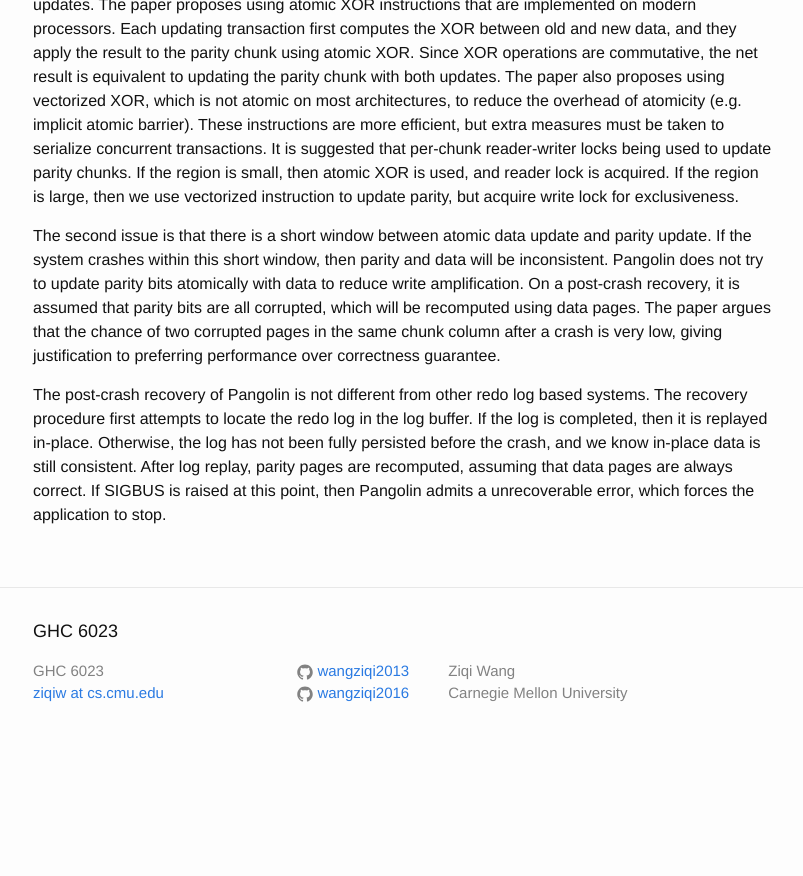
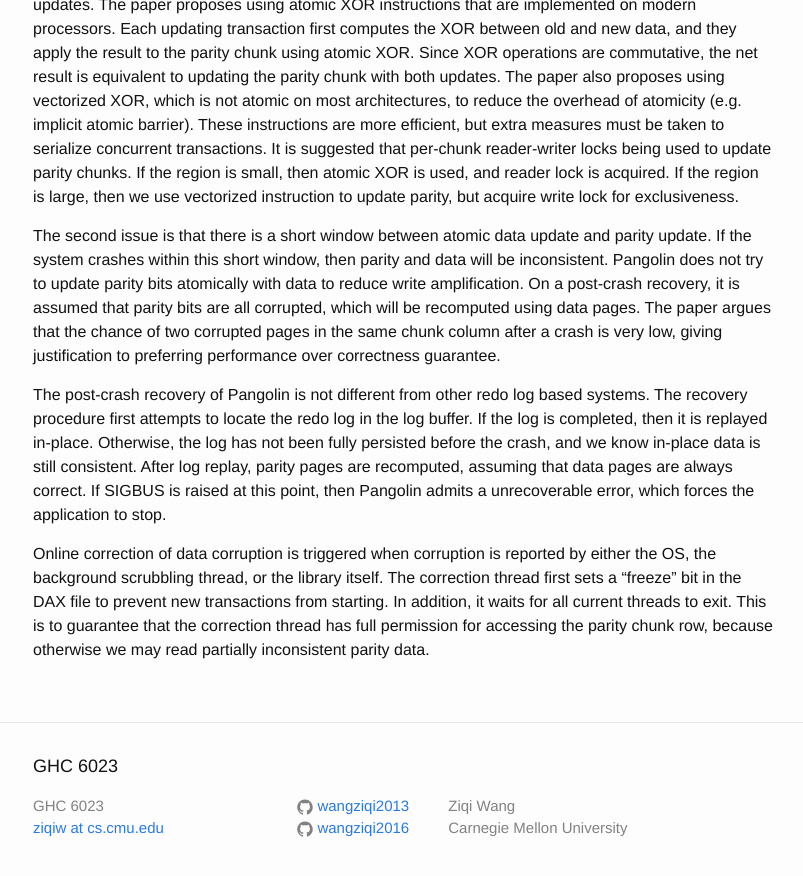
Before and after one commit to wangziqi2013/wangziqi2013.github.io, a Jekyll site: the page built from _posts/2020-02-05-pangolin.markdown, in a window 1280 px wide and 900 px high, scrolled down 2427 px. Shown: the top 876 px of the window, without its empty margins (237-1040 px from the left). Built offline with Jekyll 4.4.1, drawn with Linux system fonts in a browser that asks for light colours; before the commit the page ends 3192 px from its top, so only the background shows below that.

Commit message:
Adding correction

```diff
--- a/_posts/2020-02-05-pangolin.markdown
+++ b/_posts/2020-02-05-pangolin.markdown
@@ -105,3 +105,8 @@ attempts to locate the redo log in the log buffer. If the log is completed, then
 the log has not been fully persisted before the crash, and we know in-place data is still consistent. After log replay,
 parity pages are recomputed, assuming that data pages are always correct. If SIGBUS is raised at this point, then Pangolin
 admits a unrecoverable error, which forces the application to stop.
+
+Online correction of data corruption is triggered when corruption is reported by either the OS, the background scrubbling
+thread, or the library itself. The correction thread first sets a "freeze" bit in the DAX file to prevent new transactions
+from starting. In addition, it waits for all current threads to exit. This is to guarantee that the correction thread has
+full permission for accessing the parity chunk row, because otherwise we may read partially inconsistent parity data.
```
